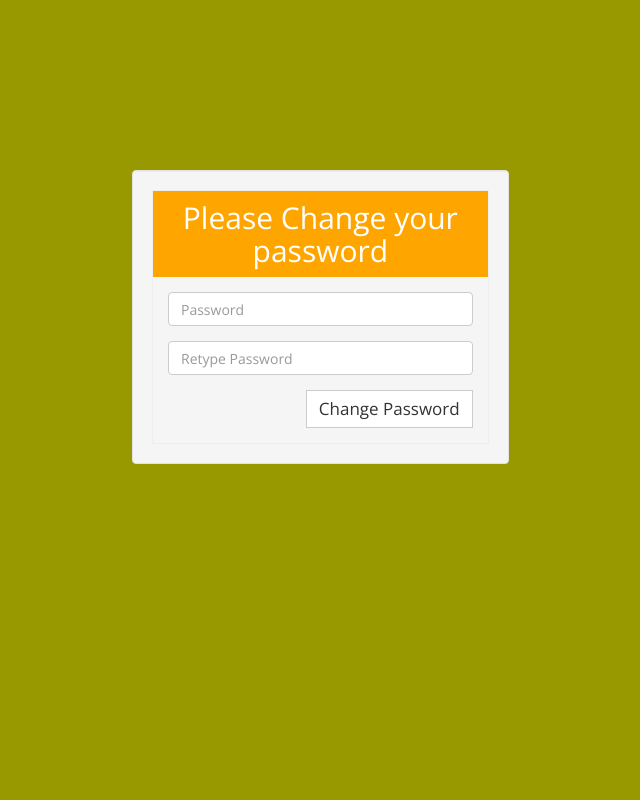
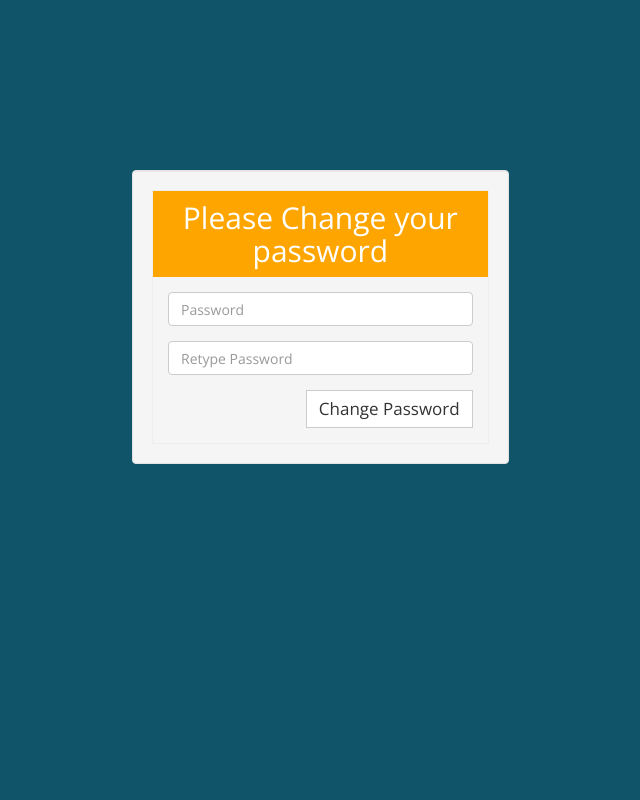
Before and after one commit to defencyyy/training-readiness, a PHP site: page /changePasswordForEmployee.php in a window 1280 px wide. Shown: the whole page, without its empty margins (238-878 px from the left). Run offline with PHP 8.4, Linux system fonts and the light colour scheme; data that the repository does not hold is empty.

Commit message:
pull from jew

```diff
--- a/assets/css/customs.css
+++ b/assets/css/customs.css
@@ -3,8 +3,8 @@ body,
 html {
   height: 100%;
   font-size: 17px;
-  /* background: #105469; */
-  background-color: rgb(152, 152, 0);
+  background: #105469;
+
   font-family: "Open Sans", sans-serif;
 }
 
```
